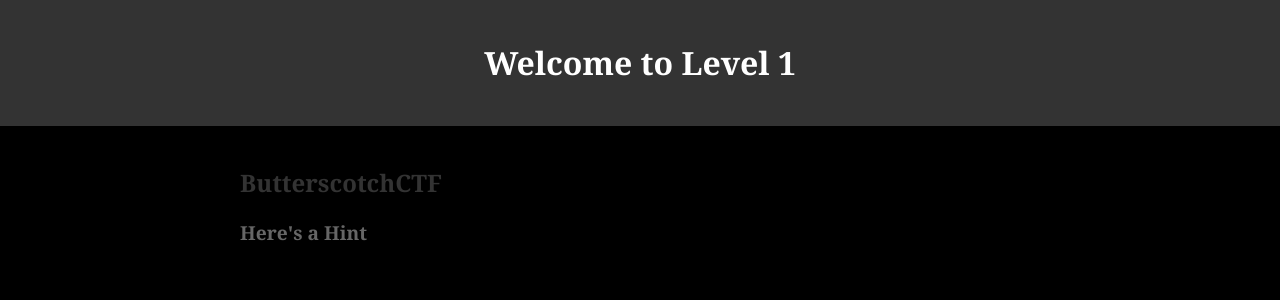
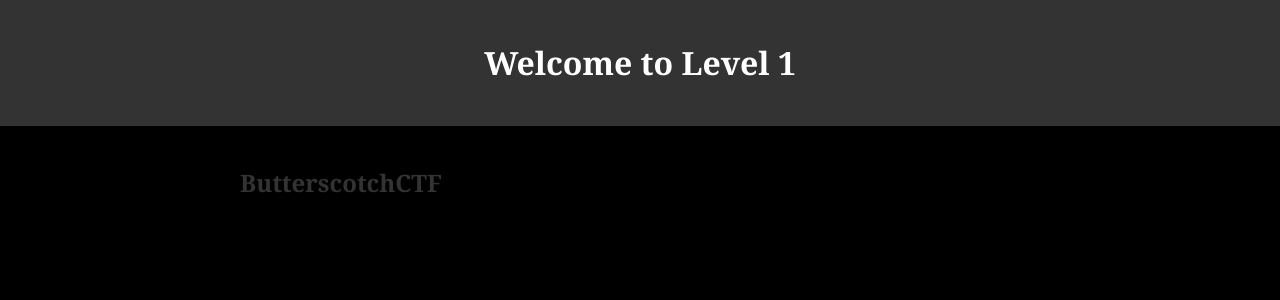
Before and after one commit to butterscotchctf/butterscotchctf.github.io, a Jekyll site: the page index.html, which Jekyll copies as it is, in a window 1280 px wide. Shown: the top 300 px of the page. Built offline with Jekyll 4.4.1, drawn with Linux system fonts in a browser that asks for light colours.

Commit message:
Update index.html

```diff
--- a/index.html
+++ b/index.html
@@ -42,7 +42,7 @@
     </header>
     <main>
         <h2>ButterscotchCTF</h2>
-        <h3>Here's a Hint</h3>
+        <h3></h3>
         <p>                    </p>
          <a href="https://butterscotchctf.me/level2" class="hidden-link"></a>
     </main>
```
